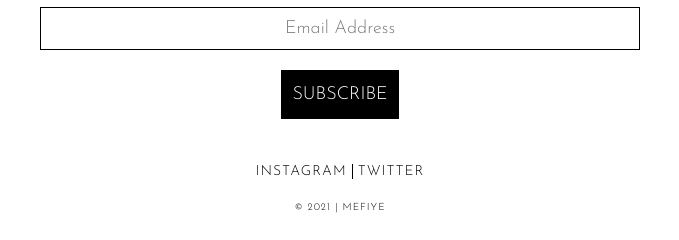
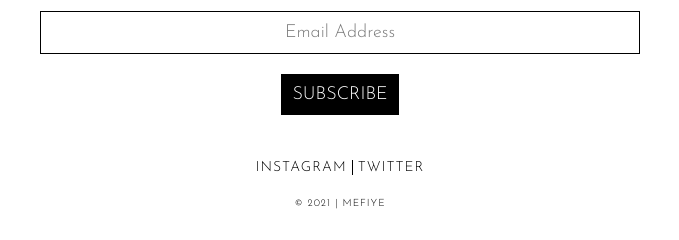
Before and after one commit to geekysneaks/mefiye-london, a Gatsby site: page / in a window 1280 px wide. Shown: the part 461-701 px from the top of the page, 300-979 px from the left. Built offline with nearby package versions, Linux system fonts and the light colour scheme; Gatsby itself is replaced by a stand-in of ours.

Commit message:
Update _global.scss

```diff
--- a/src/components/scss/_global.scss
+++ b/src/components/scss/_global.scss
@@ -221,6 +221,7 @@ a{
         text-transform: uppercase;
         padding: 10px;
         border-radius: 0px;
+        line-height: initial;
         &:hover{
             background-color: transparent;
             color: $black;
```
